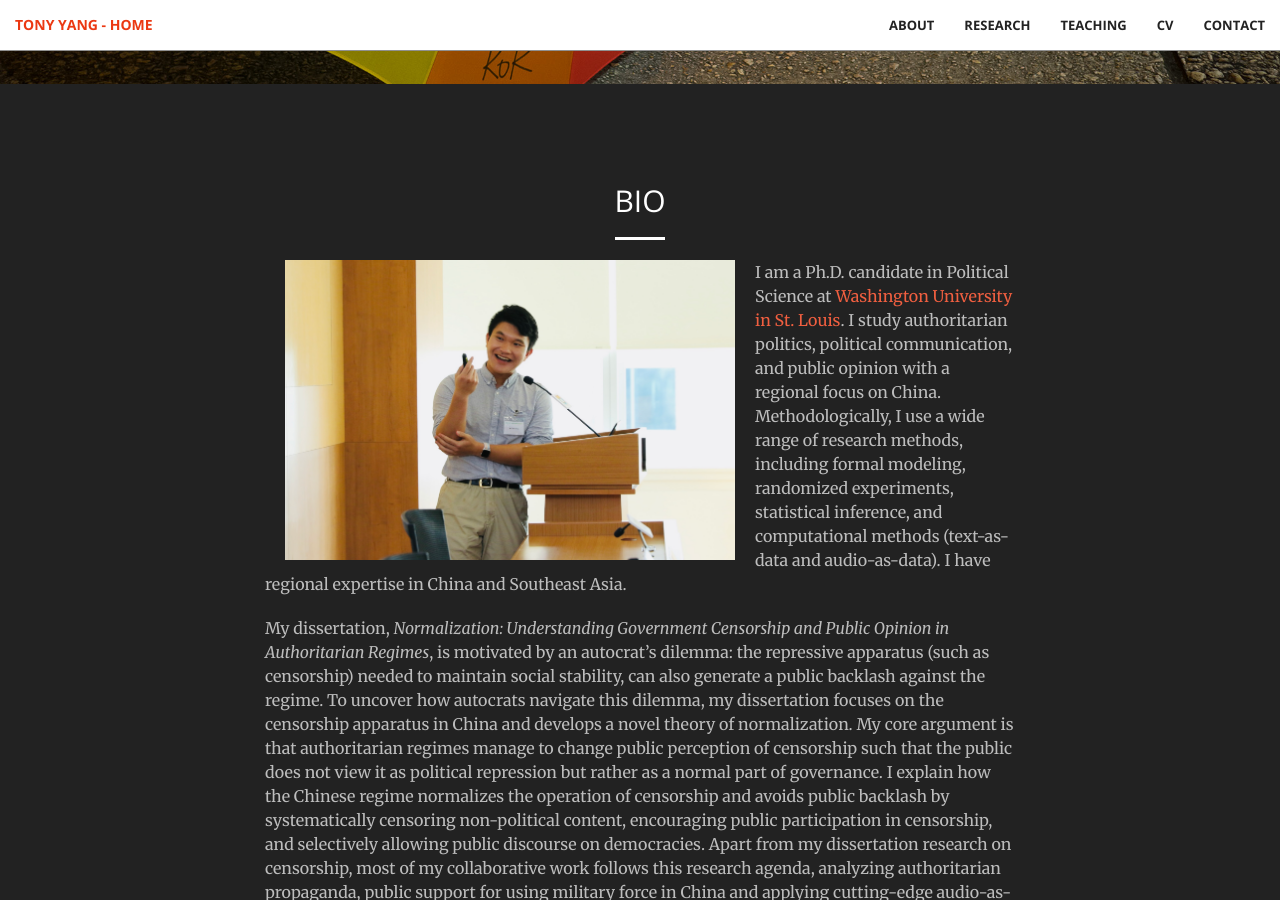
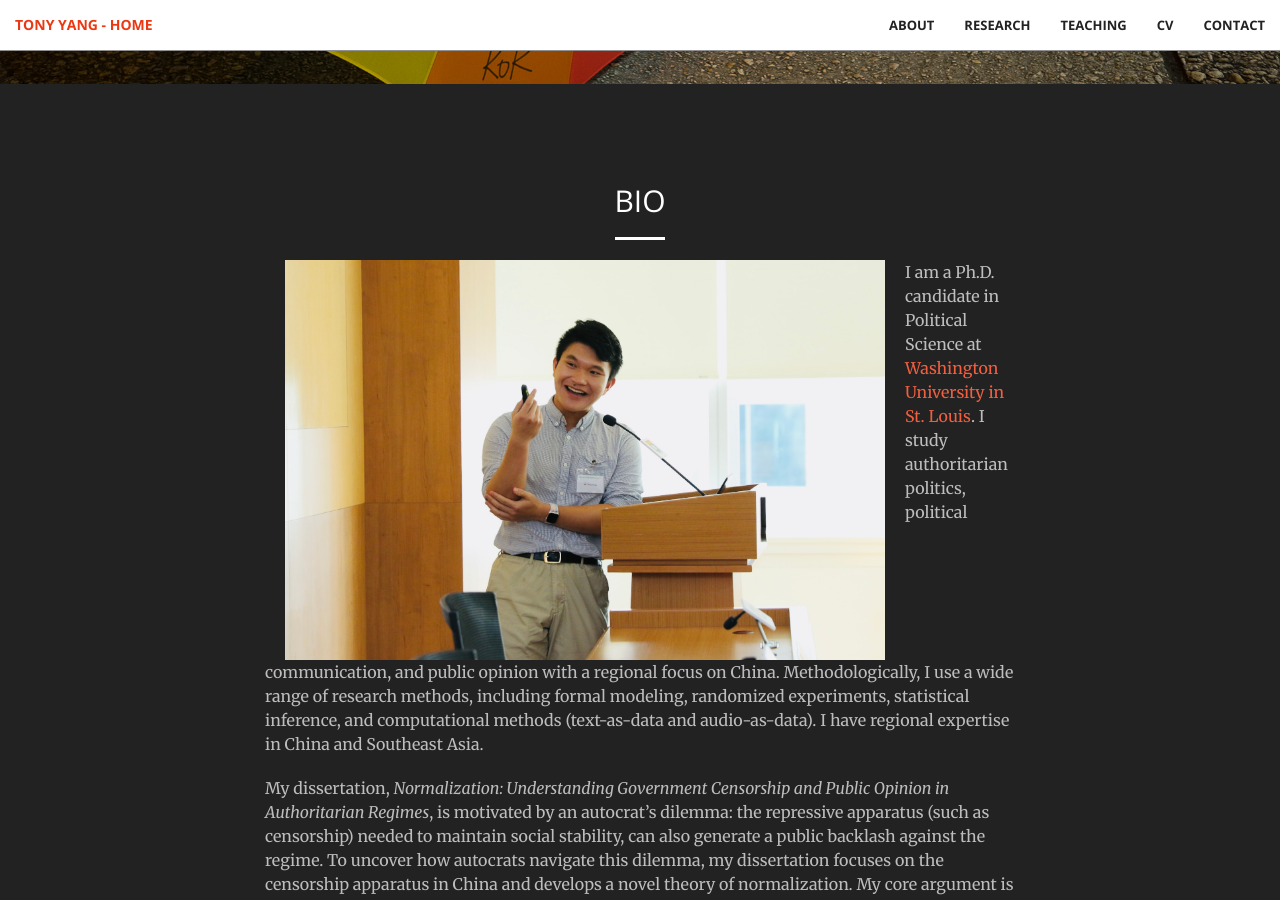
Before and after one commit to tonyhsfz/website, a Jekyll site: the page built from index.html, in a window 1280 px wide and 900 px high, scrolled down 816 px. Built offline with Jekyll 4.4.1, drawn with Linux system fonts in a browser that asks for light colours.

Commit message:
Update Bio.html

```diff
--- a/_includes/Bio.html
+++ b/_includes/Bio.html
@@ -5,7 +5,7 @@
                 <h2 class="section-heading text-center">BIO</h2>
                 <hr class="light">
                 <p></p>
-                <img align="left" src="img/Yang_HKU.jpg" hspace="20"  width="450" height="300" >
+                <img align="left" src="img/Yang_HKU.jpg" hspace="20"  width="600" height="400" >
                 <p class="text-faded">I am a Ph.D. candidate in Political Science at <a href="https://polisci.wustl.edu/">Washington University in St. Louis</a>.
                     I study authoritarian politics, political communication, and public opinion with a regional focus on China.
                     Methodologically, I use a wide range of research methods, including formal modeling, randomized experiments, statistical inference, and computational methods (text-as-data and audio-as-data).
```
